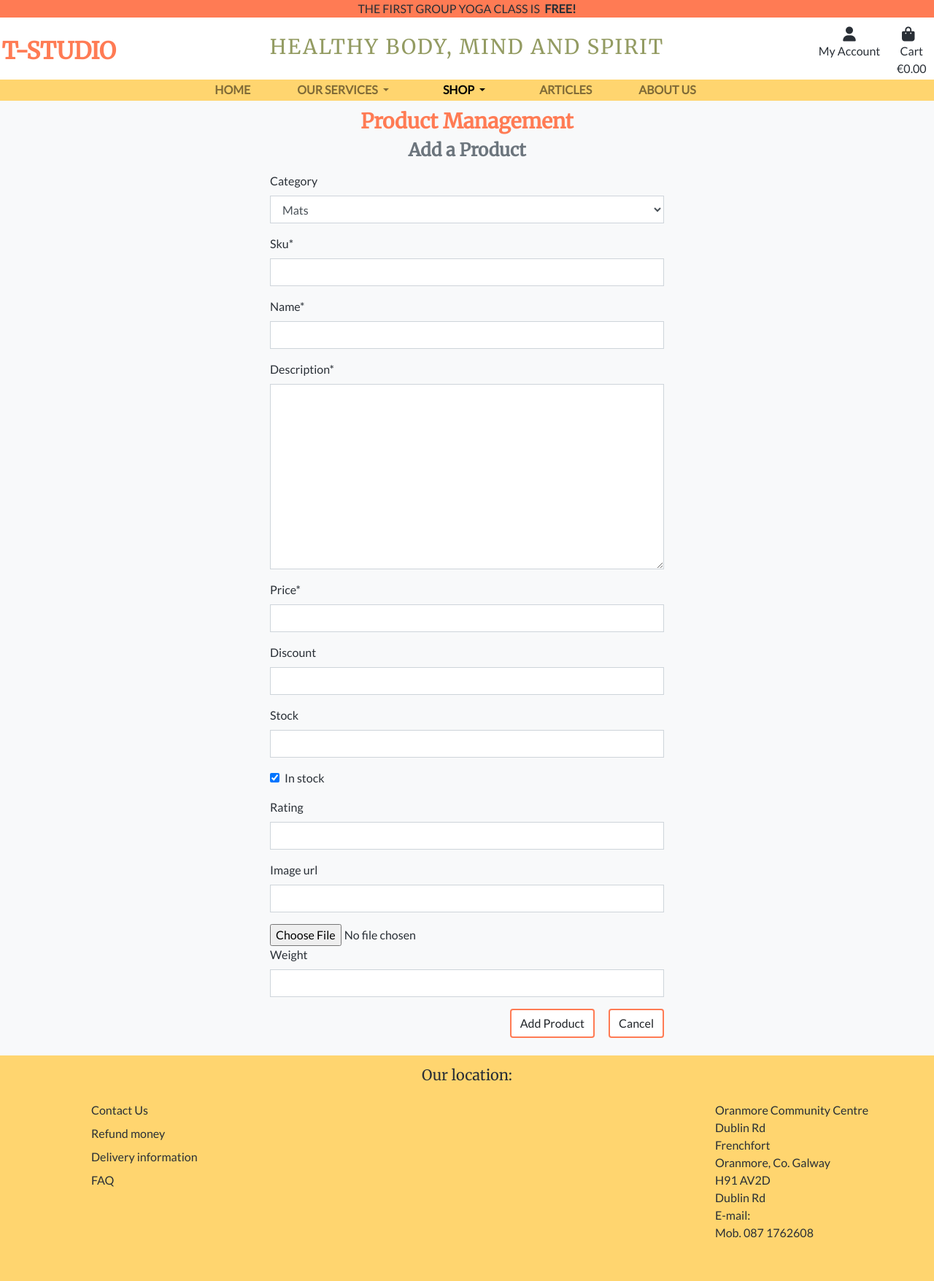
After one commit to OlgaKuvs/T-studio, a Django app: page /products/add/ in a window 1280 px wide. The commit adds this page. Shown: the whole page at 73% size. Run offline with Django 3.2, Linux system fonts and the light colour scheme; the visitor is signed in with stand-in values (Sample User, id 1); data comes from the database, SQL or seed files in the repository; a map, chart or similar area stays blank; some libraries are stand-ins or nearby versions; grey boxes are pictures that could not be loaded.

Commit message:
feat: add form and view to add product as part of site management

```diff
--- a/products/forms.py
+++ b/products/forms.py
@@ -1,5 +1,22 @@
 from django import forms
-from .models import Review
+from .models import Review, Product, Category
+
+
+class ProductForm(forms.ModelForm):
+
+    class Meta:
+        model = Product
+        fields = '__all__'
+
+    def __init__(self, *args, **kwargs):
+        super().__init__(*args, **kwargs)
+        categories = Category.objects.all()
+        friendly_names = [(c.id, c.get_friendly_name()) for c in categories]
+
+        self.fields['category'].choices = friendly_names
+        for field_name, field in self.fields.items():
+            field.widget.attrs['class'] = 'border-black rounded-0'
+
 
 class ReviewForm(forms.ModelForm):
 
--- /dev/null
+++ b/products/templates/products/add_product.html
@@ -0,0 +1,42 @@
+{% extends "base.html" %}
+{% load static %}
+{% load cart_tools %}
+
+{% block extra_css %}
+    <link rel="stylesheet" href="{% static 'checkout/css/checkout.css' %}">
+{% endblock %}
+
+{% block page_header %}
+    <div class="container header-container">
+        <div class="row text-center">
+            <div class="col-12 mt-2 my-auto">
+                <h3 class="top-products-link">Product Management</h3>
+                <h4 class="top-products-link text-muted">Add a Product</h4>
+            </div>
+        </div>
+    </div>
+{% endblock %}
+
+{% block content %}
+<div class="container mt-2">
+    <div class="row justify-content-center">
+        <div class="col-12 col-md-6">
+            <form method="POST" action="{% url 'products:add_product' %}" class="form mb-2" enctype="multipart/form-data">
+                {% csrf_token %}
+                {% for field in form %}
+                    {% if field.name != 'image' %}
+                        {{ field | as_crispy_field }}
+                    {% else %}
+                        {{ field }}
+                    {% endif %}
+                {% endfor %}
+                <div class="text-right">
+                    <button class="btn btn-basic" type="submit">Add Product</button>
+                    <a class="btn btn-basic ml-3" href="{% url 'products:products' %}">Cancel</a>
+
+                </div>
+            </form>
+        </div>
+    </div>
+</div>
+{% endblock %}
--- a/products/urls.py
+++ b/products/urls.py
@@ -6,7 +6,8 @@ app_name = 'products'
 
 urlpatterns = [
     path('', ProductListView.as_view(), name='products'),
-    path('category/<str:slug>', CategoryView, name='category'),
+    path('category/<str:slug>/', CategoryView, name='category'),
     path('<int:product_id>/', views.product_detail, name='product_detail'),
-    path('review_product/<int:product_id>/<int:order_id>', ReviewView.as_view(), name='review_product'),
+    path('add/', views.add_product, name='add_product'),
+    path('review_product/<int:product_id>/<int:order_id>/', ReviewView.as_view(), name='review_product'),
 ]
--- a/products/views.py
+++ b/products/views.py
@@ -9,7 +9,7 @@ from django.db.models import Avg
 
 from .models import Product, Category, Review
 from checkout.models import Order
-from .forms import ReviewForm
+from .forms import ReviewForm, ProductForm
 
 
 class ProductListView(ListView):
@@ -81,7 +81,37 @@ def product_detail(request, product_id):
     return render(request, "products/product_detail.html", context)
 
 
+def add_product(request):
+    """ Add a product to the store """
+    if not request.user.is_superuser:
+        messages.error(request, 'Sorry, only store owners can do that.')
+        return redirect(reverse('core'))
+
+    if request.method == 'POST':
+        form = ProductForm(request.POST, request.FILES)
+        if form.is_valid():
+            product = form.save()
+            messages.success(request,
+                            'Successfully added product!',
+                            extra_tags='flag')
+            return redirect(reverse('products:product_detail', args=[product.id]))
+        else:
+            messages.error(request, 'Failed to add product. Please ensure the form is valid.')
+    else:
+        form = ProductForm()
+
+    template = 'products/add_product.html'
+    context = {
+        'form': form,
+    }
+
+    return render(request, template, context)
+
+
 class ReviewView(SuccessMessageMixin, CreateView):
+    """A Class Based View to get product review from
+    the user and redirect him to order history page
+    """
     model = Review
     form_class = ReviewForm
     template_name = 'products/review_product.html'
--- a/static/css/base.css
+++ b/static/css/base.css
@@ -51,6 +51,15 @@ body {
 }
 
 .btn-basic:hover {
+  color: #ff7b54;
+}
+
+.btn-grey {
+  border: 2px solid #292f36;
+  background: #fff;
+}
+
+.btn-grey:hover {
   color: #ff7b54;
 }
 
```
